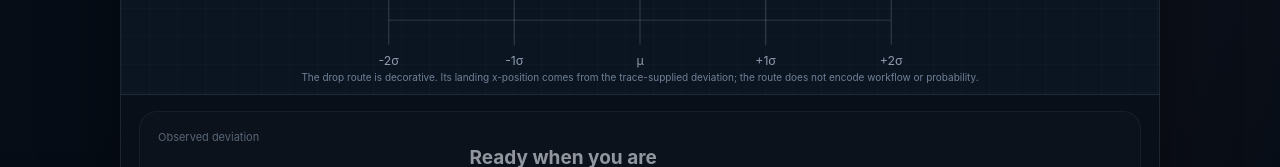
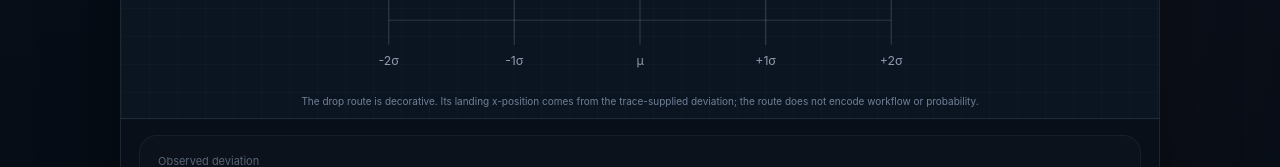
Before and after one commit to redsunjin/worldline-board, a website: page index.html in a window 1280 px wide. Shown: the part 1518-1685 px from the top of the page. Drawn offline with Linux system fonts and the light colour scheme.

Commit message:
fix: reserve scale note space in landscape layouts

```diff
--- a/styles.css
+++ b/styles.css
@@ -65,7 +65,7 @@ body{margin:0;background:radial-gradient(circle at 16% -4%,rgba(116,173,255,.17)
 #board{display:block;width:100%;min-height:620px}
 .legend{position:absolute;top:14px;right:16px;display:flex;gap:5px;flex-wrap:wrap;justify-content:flex-end}
 .legend span{background:rgba(5,10,17,.72);border:1px solid var(--line);padding:4px 7px;border-radius:999px;font-size:9px;font-weight:800;letter-spacing:.08em}
-.scale-note{position:absolute;left:16px;right:16px;bottom:10px;margin:0;color:var(--muted-2);font-size:10px;line-height:1.4;text-align:center}
+.scale-note{position:static;padding:0 16px 10px;margin:0;color:var(--muted-2);font-size:10px;line-height:1.4;text-align:center}
 .result-card{margin:16px 18px 4px;padding:18px;border:1px solid rgba(116,173,255,.22);border-radius:18px;background:linear-gradient(120deg,rgba(116,173,255,.11),rgba(164,124,255,.055));display:grid;grid-template-columns:minmax(150px,.45fr) 1fr;gap:18px;align-items:center;transition:.2s ease}
 .result-card.pending{opacity:.58;background:rgba(255,255,255,.025);border-color:var(--line)}
 .result-card.normal{border-color:rgba(116,173,255,.35);box-shadow:inset 0 0 34px rgba(116,173,255,.04)}
```
